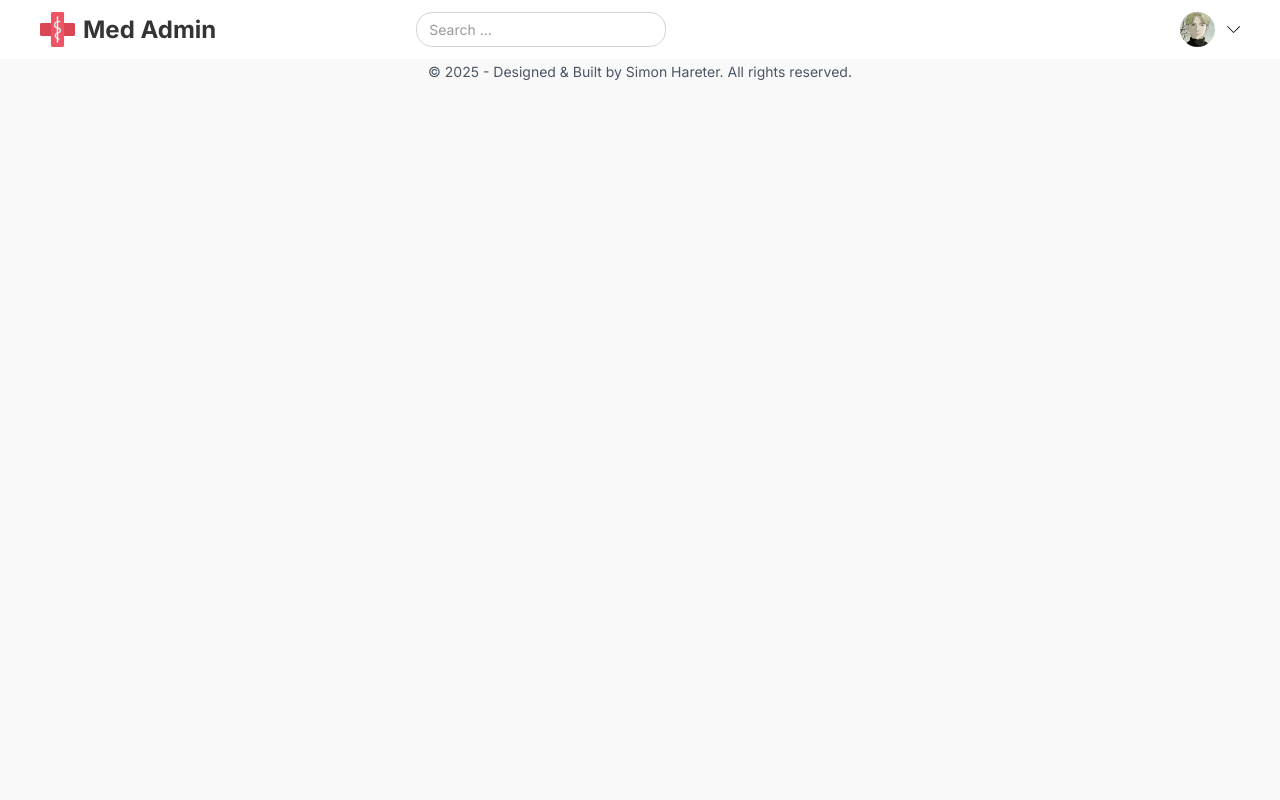
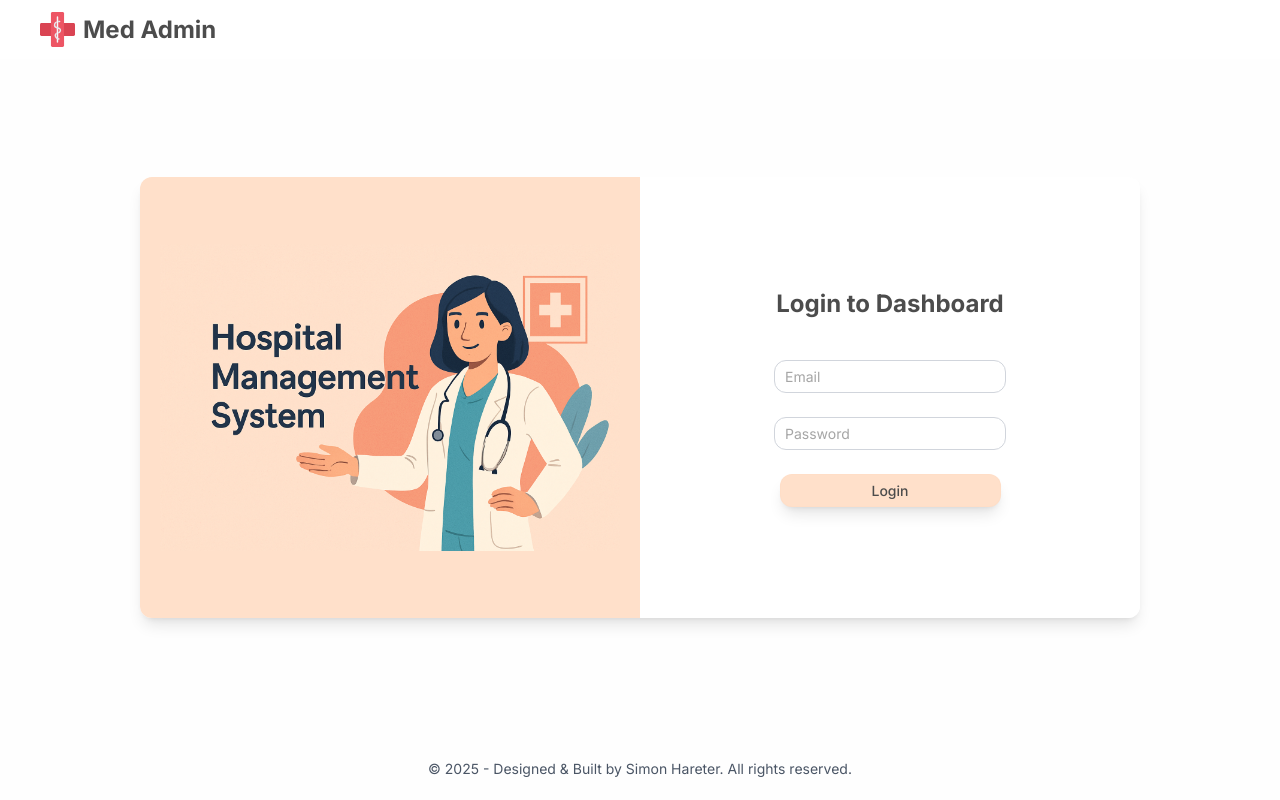
Before and after one commit to HyunRain/hospital-management-system, a Vue app in the folder frontend/: page /login in a window 1280 px wide. Built offline with nearby package versions, Linux system fonts and the light colour scheme.

Commit message:
working on login page

```diff
--- a/frontend/package.json
+++ b/frontend/package.json
@@ -16,6 +16,7 @@
   },
   "dependencies": {
     "@tailwindcss/vite": "^4.1.10",
+    "axios": "^1.10.0",
     "pinia": "^3.0.1",
     "tailwindcss": "^4.1.10",
     "vue": "^3.5.13",
--- a/frontend/src/App.vue
+++ b/frontend/src/App.vue
@@ -11,7 +11,7 @@ import MainFooter from './components/MainFooter.vue';
     </nav>
   </header>
 
-  <main>
+  <main class="flex flex-col h-[calc(100vh-123px)]">
     <RouterView/>
   </main>
 
--- a/frontend/src/assets/main.css
+++ b/frontend/src/assets/main.css
@@ -1,9 +1,8 @@
 @import 'tailwindcss';
 
 body {
-  background-color: #f2f2f26f;
-  color: #343434;
+  background-color: #fafafa28;
+  color: #4c4c4c;
   font-size: 14px;
   font-family: 'Inter';
-
 }
--- a/frontend/src/components/MainFooter.vue
+++ b/frontend/src/components/MainFooter.vue
@@ -4,7 +4,7 @@
 
 <template>
   <div>
-    <div class="flex items-center justify-center w-full h-16 pb-10">
+    <div class="flex items-center justify-center w-full h-16">
       <p class="text-gray-600">© 2025 - Designed & Built by Simon Hareter. All rights reserved.</p>
     </div>
   </div>
--- a/frontend/src/components/NavBar.vue
+++ b/frontend/src/components/NavBar.vue
@@ -1,5 +1,7 @@
 <script setup lang="ts">
+import { useAuthStore } from '@/stores/authStore';
 
+const authStore = useAuthStore();
 </script>
 
 <template>
@@ -9,9 +11,9 @@
         <img src="@/assets/icons/hospital.svg" alt="Brand logo" class="w-[35px] h-[35px]">
         <h1 class="font-bold text-2xl">Med Admin</h1>
       </div>
-      <input type="text" placeholder="Search ..." class="w-[250px] h-[35px] px-3 border border-gray-300 rounded-2xl focus:outline-none focus:border-gray-400">
+      <input v-if="authStore.isLoggedIn" type="text" placeholder="Search ..." class="w-[250px] h-[35px] px-3 border border-gray-300 rounded-2xl focus:outline-none focus:border-gray-400">
     </div>
-    <div class="flex items-center gap-3">
+    <div v-if="authStore.isLoggedIn" class="flex items-center gap-3">
       <img src="@/assets/images/Johan.png" alt="Profile Picture" class="w-[35px] h-[35px] rounded-full object-fit-cover">
       <img src="@/assets/icons/arrow-down.svg" alt="Menu Icon" class="w-[13px] h-[13px] cursor-pointer">
     </div>
--- a/frontend/src/main.ts
+++ b/frontend/src/main.ts
@@ -11,4 +11,5 @@ const app = createApp(App)
 app.use(createPinia())
 app.use(router)
 
+
 app.mount('#app')
--- a/frontend/src/router/index.ts
+++ b/frontend/src/router/index.ts
@@ -1,21 +1,32 @@
 import { createRouter, createWebHistory } from 'vue-router'
-
 
 const router = createRouter({
   history: createWebHistory(import.meta.env.BASE_URL),
   routes: [
     {
+      path: '/login',
+      name: 'login',
+      component: () => import('@/views/LoginView.vue'),
+    },
+    {
       path: '/',
-      name: "AdminLayout",
+      redirect: '/login',
+    },
+    {
+      path: '/dashboard',
+      name: 'AdminLayout',
+      redirect: '/login',
       component: () => import('@/layouts/AdminLayout.vue'),
       children: [
-        { path: '', name: "home", component: () => import('@/views/HomeView.vue') },
-        { path: 'patients', name: "/patients", component: () => import('@/views/PatientsView.vue') }
+        { path: '', name: 'home', component: () => import('@/views/HomeView.vue') },
+        {
+          path: 'patients',
+          name: '/patients',
+          component: () => import('@/views/PatientsView.vue'),
+        },
       ],
-    }
+    },
   ],
 })
 
-
-
 export default router
--- /dev/null
+++ b/frontend/src/stores/authStore.ts
@@ -0,0 +1,19 @@
+import axios from "axios";
+import { defineStore } from "pinia";
+
+export const useAuthStore = defineStore("auth", {
+  state: () => ({
+    user: null,
+
+  }),
+
+  getters: {
+    isLoggedIn(): boolean {
+      return !!this.user;
+    }
+  },
+
+  actions: {
+
+  },
+})
--- /dev/null
+++ b/frontend/src/views/LoginView.vue
@@ -0,0 +1,45 @@
+<script setup lang="ts">
+import { ref } from 'vue';
+import { useRouter } from 'vue-router';
+import { useAuthStore } from '@/stores/authStore';
+
+const authStore = useAuthStore();
+const router = useRouter();
+
+const loginInput = ref({
+  email: '',
+  password: '',
+});
+
+function handleLogin() {
+
+};
+
+</script>
+
+<template>
+  <div class="flex max-w-[1000px] w-full h-[65%] mx-auto my-auto shadow-lg rounded-xl">
+    <div class="w-1/2 bg-[#FFE0CA] p-5 flex items-center justify-center rounded-bl-xl rounded-tl-xl">
+      <img src="@/assets/images/hospital image.png" alt="Hospital Management System Image" />
+    </div>
+
+    <div class="bg-white items-center justify-center flex flex-col w-1/2 rounded-br-xl rounded-tr-xl">
+      <h2 class="mb-10 font-bold text-2xl">Login to Dashboard</h2>
+      <form class="flex flex-col items-center justify-center gap-6" @submit.prevent="handleLogin()">
+        <input
+          class="bg-white px-[10px] py-[5px] rounded-xl border border-gray-300 focus:ring-1 focus:outline-none focus:ring-red-300 transition"
+          type="email" name="email" placeholder="Email" v-model="loginInput.email" required />
+        <input
+          class="bg-white px-[10px] py-[5px] rounded-xl border border-gray-300 focus:ring-1 focus:outline-none focus:ring-red-300 transition"
+          type="password" name="password" placeholder="Password" v-model="loginInput.password" required />
+        <button
+          class="w-[221px] px-[10px] py-[5px] rounded-xl font-medium bg-[#FFE0CA] shadow-lg hover:bg-[#eecfba] border border-[#ffd8be3b] cursor-pointer"
+          type="submit">
+          Login
+        </button>
+      </form>
+    </div>
+  </div>
+</template>
+
+<style scoped></style>
--- a/frontend/tsconfig.json
+++ b/frontend/tsconfig.json
@@ -9,6 +9,7 @@
     },
     {
       "path": "./tsconfig.vitest.json"
-    }
+    },
+
   ]
 }
```
Also changed, not shown: frontend/src/assets/images/hospital image.png (added), 1 other file (tests, documents, lock files or other folders).
